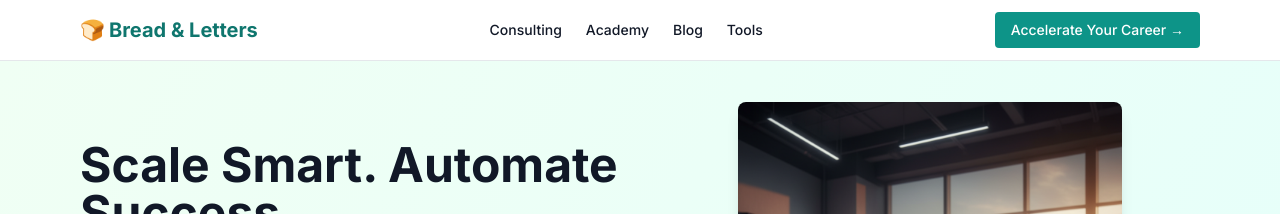
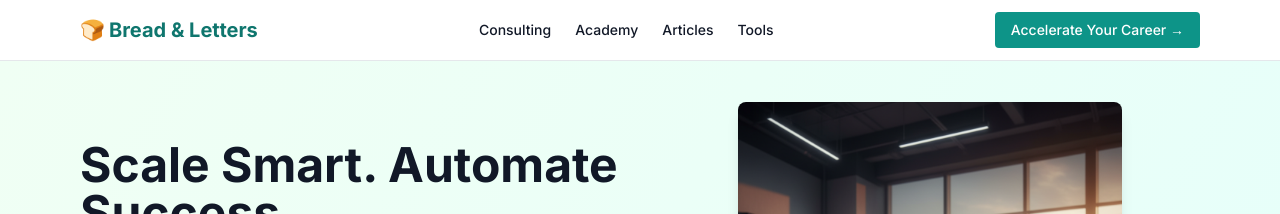
Before and after one commit to TheKaroKaro/BreadandLetters, a Jekyll site: the page built from index.html, in a window 1280 px wide. Shown: the top 214 px of the page. Built offline with Jekyll 4.4.1, drawn with Linux system fonts in a browser that asks for light colours; nearby versions of some CDN libraries.

Commit message:
update blog links

```diff
--- a/_includes/footer.html
+++ b/_includes/footer.html
@@ -24,7 +24,7 @@
         <ul class="space-y-2 text-gray-400">
           <li><a href="{{ site.baseurl }}/" class="hover:text-white">Automation Consulting</a></li>
           <li><a href="/academy-coming-soon/" class="hover:text-white">Training Academy</a></li>
-          <li><a href="{{ site.blog_url }}" class="hover:text-white">Blog</a></li>
+          <li><a href="{{ site.articles_url }}" class="hover:text-white">Blog</a></li>
           <li><a href="{{ site.tools_url }}" class="hover:text-white">Tools & Resources</a></li>
         </ul>
       </div>
@@ -33,7 +33,7 @@
         <h4 class="font-semibold mb-4">Resources</h4>
         <ul class="space-y-2 text-gray-400">
           <li><a href="/academy-coming-soon/" class="hover:text-white">Classes</a></li>
-          <li><a href="{{ site.blog_url }}" class="hover:text-white">Articles</a></li>
+          <li><a href="{{ site.articles_url }}" class="hover:text-white">Articles</a></li>
           <li><a href="{{ site.academy_url }}/about" class="hover:text-white">About Us</a></li>
           <li><a href="{{ site.academy_url }}/contact" class="hover:text-white">Contact Us</a></li>
         </ul>
--- a/_includes/header.html
+++ b/_includes/header.html
@@ -6,7 +6,7 @@
     <nav class="hidden md:flex gap-6 text-sm">
       <a href="{{ site.baseurl }}/" class="hover:text-teal-600 font-medium">Consulting</a>
       <a href="/academy-coming-soon/" class="hover:text-teal-600 font-medium">Academy</a>
-      <a href="{{ site.blog_url }}" class="hover:text-teal-600 font-medium">Blog</a>
+      <a href="{{ site.articles_url }}" class="hover:text-teal-600 font-medium">Articles</a>
       <a href="{{ site.tools_url }}" class="hover:text-teal-600 font-medium">Tools</a>
 
     </nav>
@@ -22,7 +22,7 @@
     <div class="px-4 py-3 flex flex-col space-y-3">
       <a href="{{ site.baseurl }}/" class="hover:text-teal-600 font-medium">Consulting</a>
       <a href="/academy-coming-soon/" class="hover:text-teal-600 font-medium">Academy</a>
-      <a href="{{ site.blog_url }}" class="hover:text-teal-600 font-medium">Blog</a>
+      <a href="{{ site.articles_url }}" class="hover:text-teal-600 font-medium">Blog</a>
       <a href="{{ site.tools_url }}" class="hover:text-teal-600 font-medium">Tools</a>
 
     </div>
```
Also changed, not shown: 1 other file.
